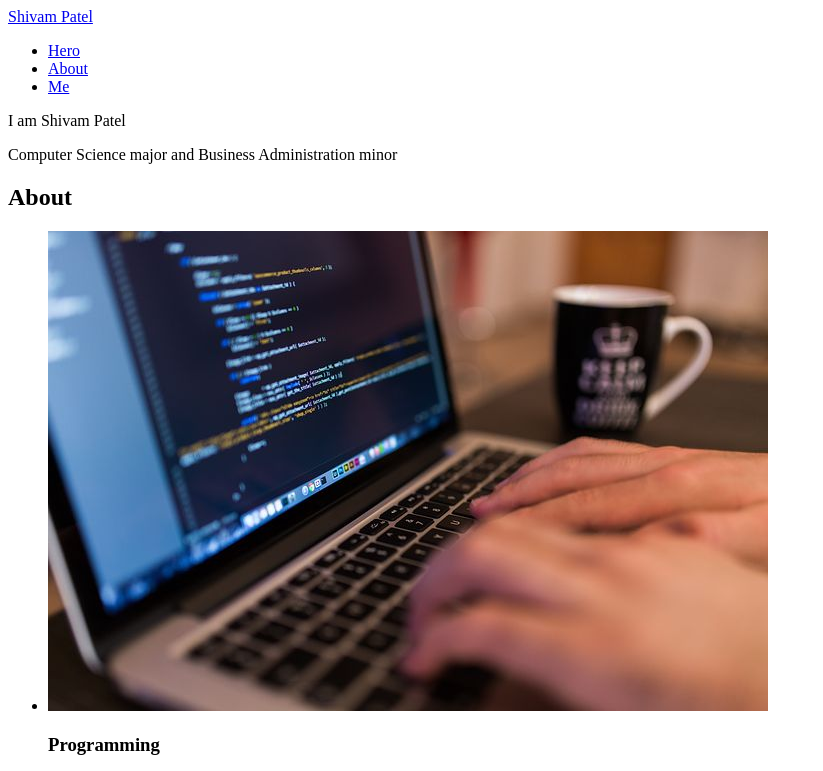
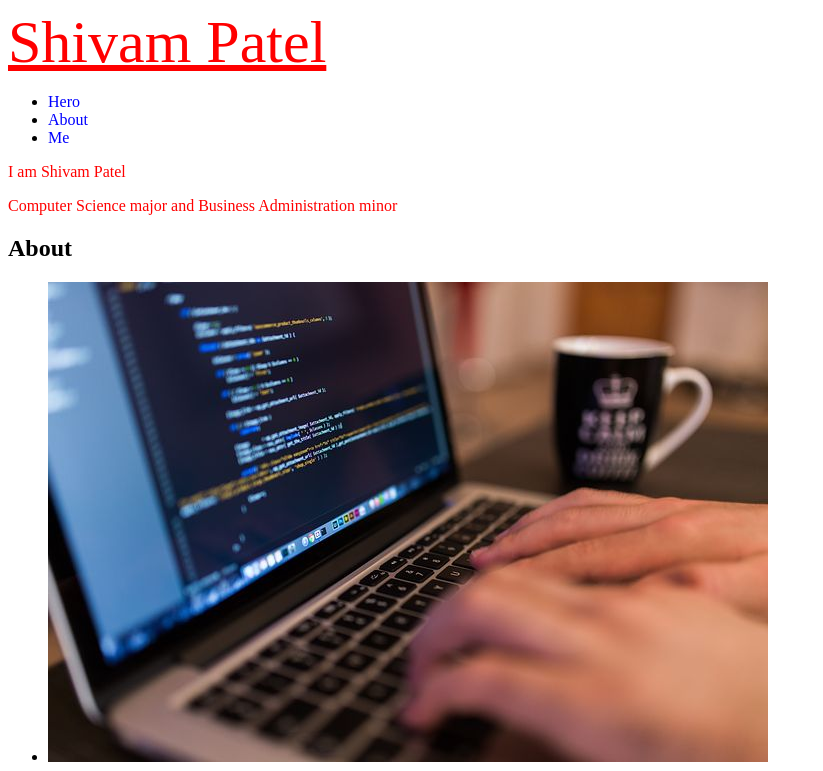
Before and after one commit to ShivamPatel-24/Shivam-Patel, a plain HTML site: page index.html in a window 1280 px wide. Shown: the top 771 px of the page, without its empty margins (0-823 px from the left). Drawn offline with Linux system fonts and the light colour scheme.

Commit message:
feat: initial commit

```diff
--- a/index.html
+++ b/index.html
@@ -4,12 +4,12 @@
         <title>Shivam Patel</title>
         <meta charset="UTF-8" />
         <meta name="viewport" content="width=device-width, initial-scale=1.0" />
-        <title>Document</title>
+        <link rel="stylesheet" href="style.css">
     </head>
 
     <body id="top">
         <header>
-            <a href="#top">Shivam Patel</a>
+            <a href="#top" class="top">Shivam Patel</a>
             <nav>
                 <ul>
                     <li>
--- /dev/null
+++ b/style.css
@@ -0,0 +1,11 @@
+nav a {
+    color: blue;
+    text-decoration: none;
+}
+.top{
+    font-size: 60px;
+    color: red;
+}
+#hero{
+    color: red;
+}
```
